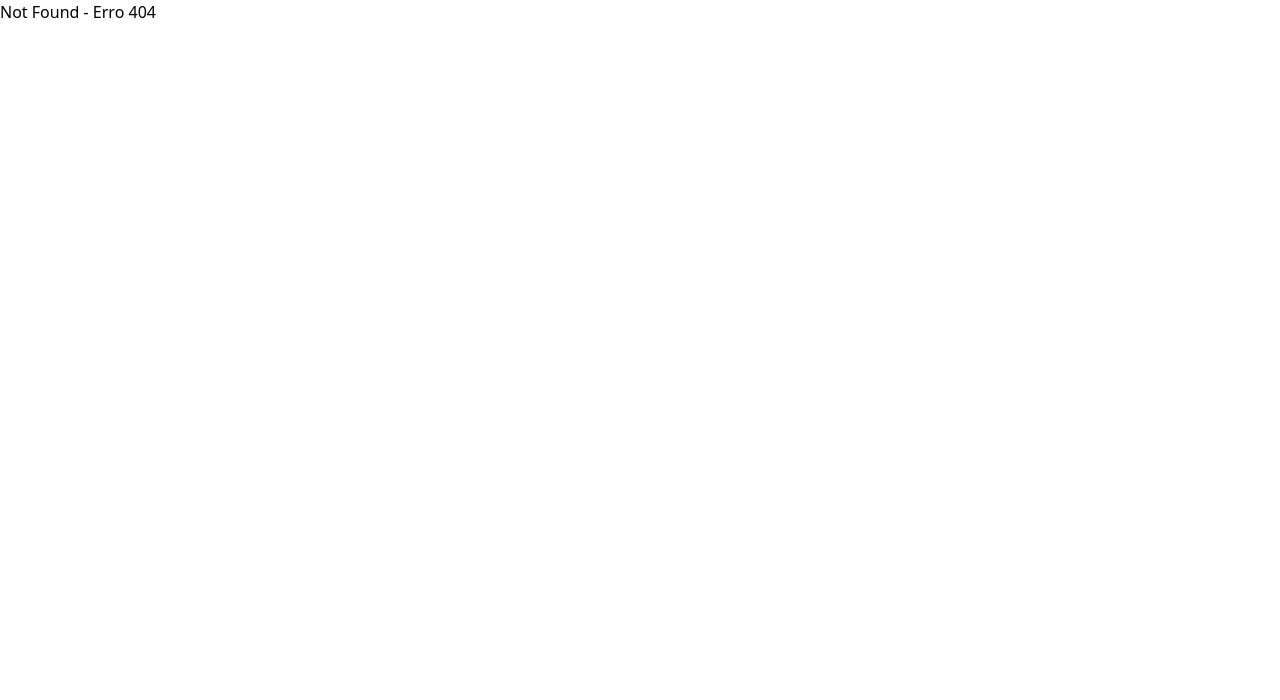
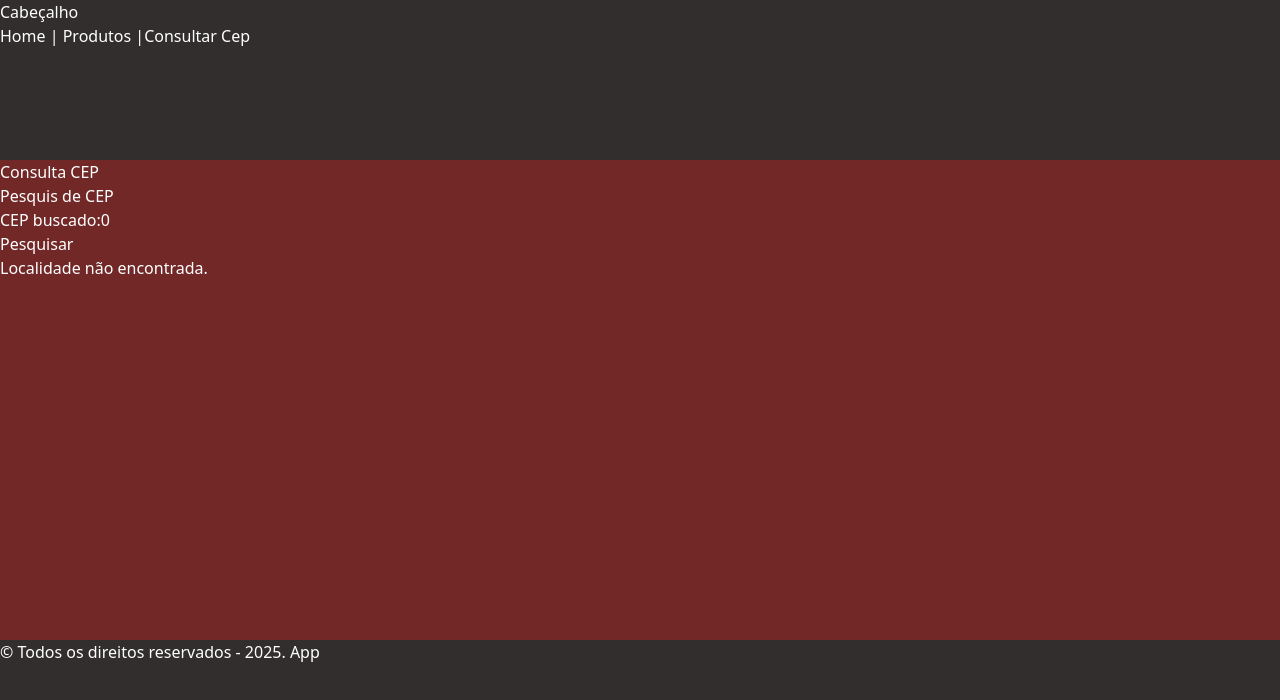
Before and after one commit to 1TDSPF-25/sistema-flow, a React (Vite) app in the folder aula-13/: page /consulta-cep in a window 1280 px wide. Before the commit this address had no page. Shown: the top 700 px of the page. Built offline with nearby package versions, Linux system fonts and the light colour scheme.

Commit message:
Realizando consumo da API de CEP do via CEP

```diff
--- a/aula-13/src/main.tsx
+++ b/aula-13/src/main.tsx
@@ -8,12 +8,14 @@ import Home from './routes/Home/index.tsx';
 import Produtos from './routes/Produtos/index.tsx';
 import EditarProdutos from './routes/EditarProdutos/index.tsx';
 import Error from './routes/Error/index.tsx';
+import ConsultaCep from './routes/ConsultaCep/index.tsx';
 
 const router = createBrowserRouter([
   {path:"/", element: <App/>, errorElement:<Error/>, children:[
     {path:"/", element: <Home/>},
     {path:"/produtos", element: <Produtos/>},
     {path:"/editar/produtos/:id", element: <EditarProdutos/>},
+    {path:"/consulta-cep", element:<ConsultaCep/>}
   ]}
 ]);
 
--- a/aula-13/src/routes/ConsultaCep/index.tsx
+++ b/aula-13/src/routes/ConsultaCep/index.tsx
@@ -1,8 +1,53 @@
+import { useEffect, useState } from "react";
+import type { TipoCep } from "../../types/tipoCep";
 
 export default function ConsultaCep() {
+
+  const [logradouro, setLogradouro] = useState<TipoCep>();
+
+  const fetchData = async (cepParam:number) => {
+
+    const response = await fetch(`https://viacep.com.br/ws/${cepParam}/json/`);
+
+    const data:TipoCep = await response.json();
+
+    setLogradouro(data);
+
+  };
+
+  const [cepProcurado, setCepProcurado] = useState<number>(0);
+
   return (
     <main>
-        <h1>Consulta CEP</h1>
+      <h1>Consulta CEP</h1>
+
+        <div>
+            <form onSubmit={()=>fetchData(cepProcurado)}>
+                <fieldset>
+                    <legend>Pesquis de CEP</legend>
+                    <div>
+                        <label htmlFor="idCep">CEP buscado:</label>
+                        <input type="number" name="cep" maxLength={8} required={true} placeholder="Digite o cep a pesquisar:" value={cepProcurado} onChange={(e)=> setCepProcurado(Number(e.target.value))}/>
+                    </div>
+                    <div>
+                        <button type="submit">Pesquisar</button>
+                    </div>
+                </fieldset>
+            </form>
+        </div>
+        <div>
+            {
+                logradouro ?
+                <div>
+                    <p>Bairro : {logradouro.bairro}</p>
+                    <p>Cep : {logradouro.cep}</p>
+                    <p>Rua : {logradouro.logradouro}</p>
+                    <p>Local : {logradouro.localidade}</p>
+                </div>
+                : <p>Localidade não encontrada.</p>
+
+            }
+        </div>
     </main>
   );
 }
--- /dev/null
+++ b/aula-13/src/types/tipoCep.ts
@@ -0,0 +1,15 @@
+export type TipoCep = {
+  cep: string;
+  logradouro: string;
+  complemento: string;
+  unidade: string;
+  bairro: string;
+  localidade: string;
+  uf: string;
+  estado: string;
+  regiao: string;
+  ibge: number;
+  gia: number;
+  ddd: number;
+  siafi: number;
+};
```
